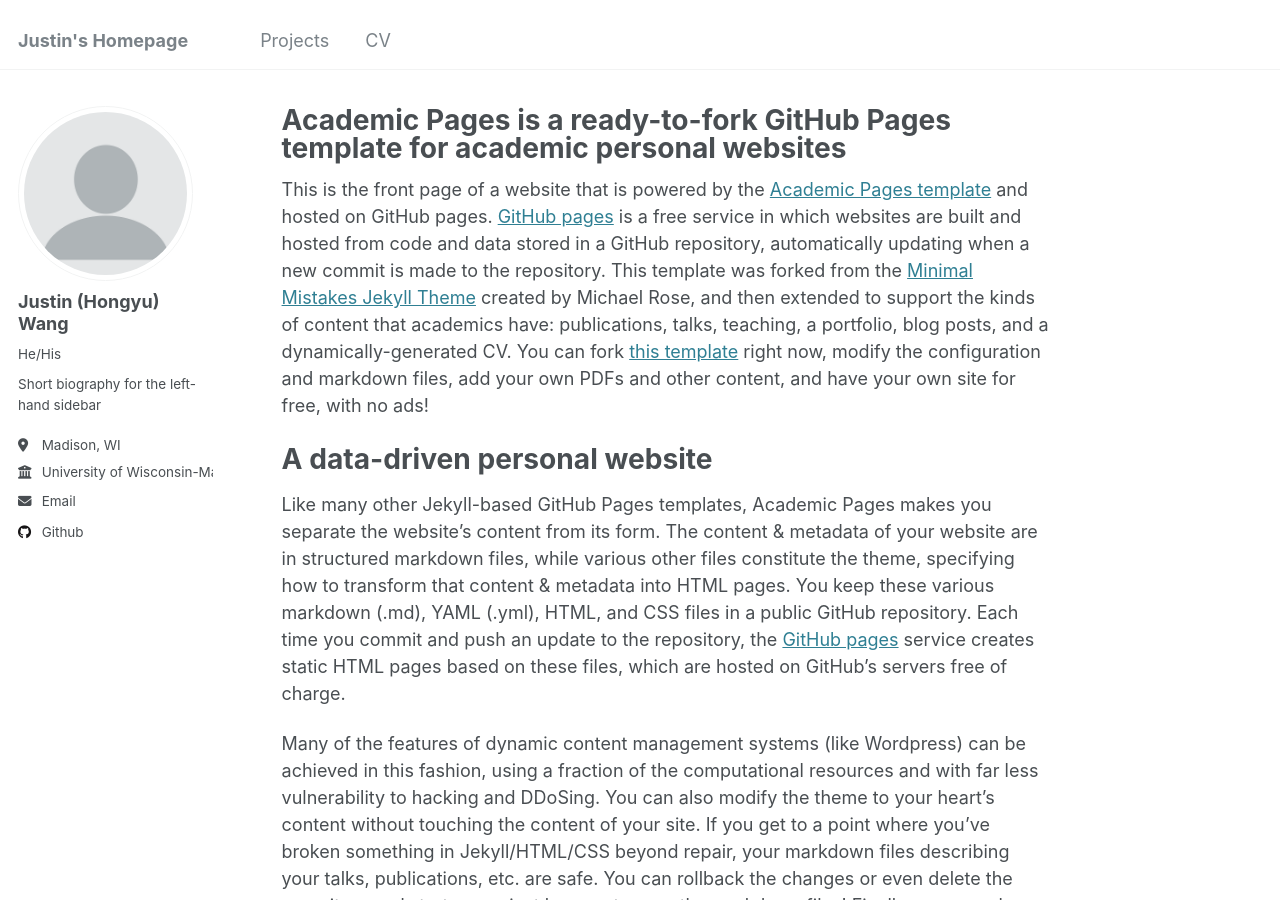
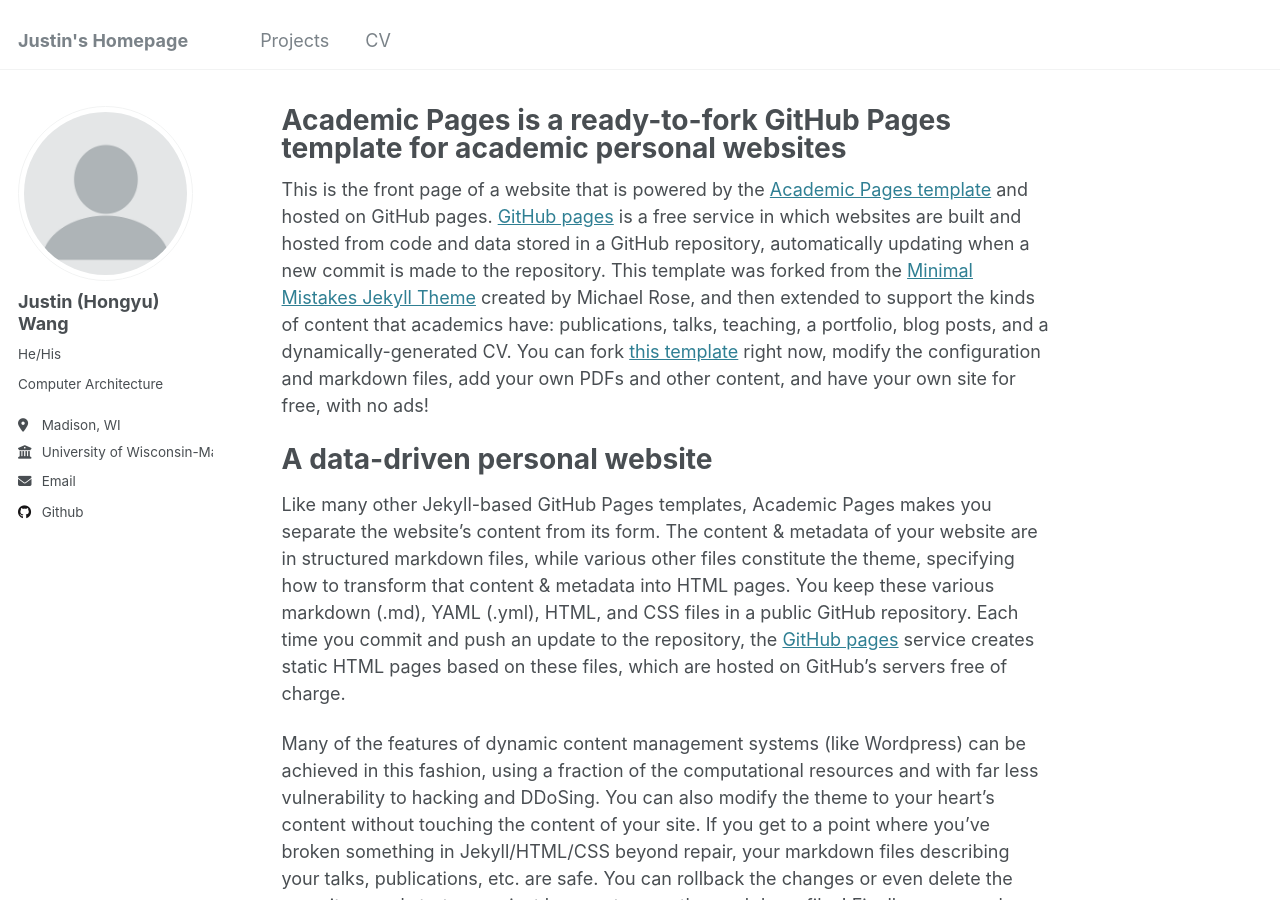
Before and after one commit to Hongyu0329/hongyu0329.github.io, a Jekyll site: the page built from _pages/about.md, in a window 1280 px wide and 900 px high. Built offline with Jekyll 4.4.1, drawn with Linux system fonts in a browser that asks for light colours.

Commit message:
Update _config.yml

```diff
--- a/_config.yml
+++ b/_config.yml
@@ -24,7 +24,7 @@ author:
   avatar           : "profile.png"
   name             : "Justin (Hongyu) Wang"
   pronouns         : "He/His"
-  bio              : "Short biography for the left-hand sidebar"
+  bio              : "Computer Architecture"
   location         : "Madison, WI"
   employer         : "University of Wisconsin-Madison"
   uri              : # URL
```
